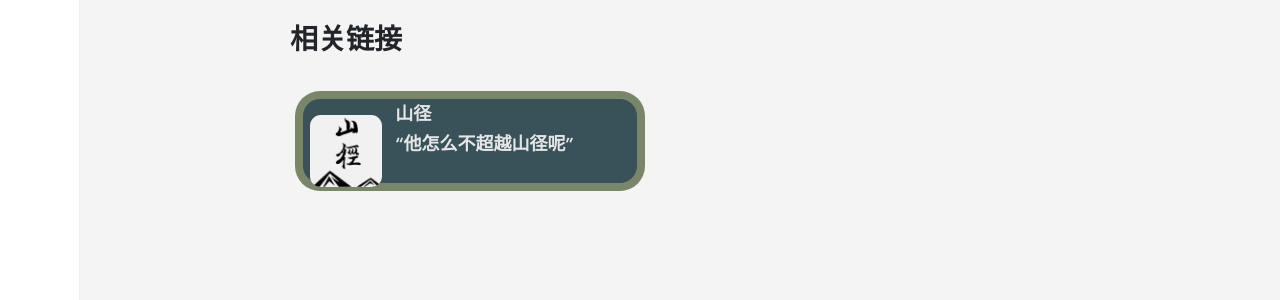
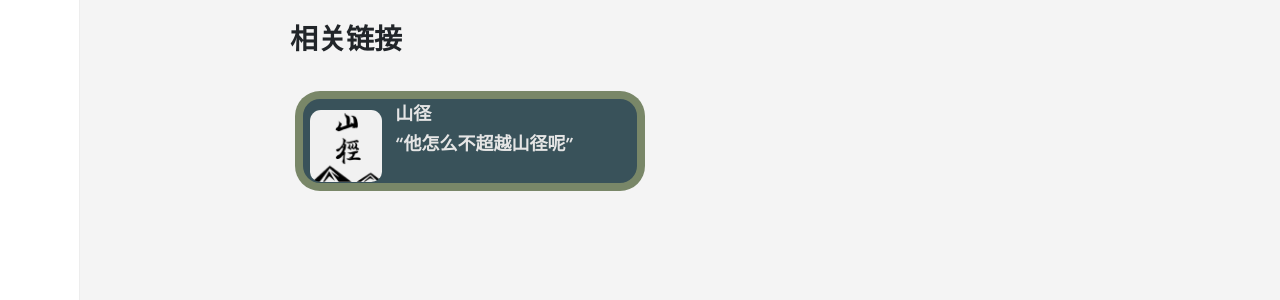
Before and after one commit to IslamTalk/IslamTalk.github.io, a Jekyll site: the page built from _pages/extension.html, in a window 1280 px wide. Shown: the part 303-603 px from the top of the page. Built offline with Jekyll 4.4.1, drawn with Linux system fonts in a browser that asks for light colours; nearby versions of some CDN libraries; comment, search, counter and statistics services are not loaded.

Commit message:
Update extension.html

```diff
--- a/_pages/extension.html
+++ b/_pages/extension.html
@@ -31,7 +31,7 @@ comments: false
     <div>
         <div class="friendblock">
             <a target="_blank" href="https://shanjing.online/blog/" class="friendlink">
-                <div class="friendp"> <img src="https://islamtalk.github.io/assets/images/shanjing.png" alt="avatar" class="friendpic" style="height:72px; width:72px; margin-top: 5%;margin-bottom: -10%;margin-left: 10%;border-radius: 15% 15% 15% 15%;"/></div>
+                <div class="friendp"> <img src="https://islamtalk.github.io/assets/images/shanjing.png" alt="avatar" class="friendpic" style="height:72px; width:72px; margin-top: 5%;margin-bottom: 5%;margin-left: 10%;border-radius: 15% 15% 15% 15%;"/></div>
                 <div class="friendb" ><b>山径<br/>“他怎么不超越山径呢”</b></div>
             </a>
         </div>
```
